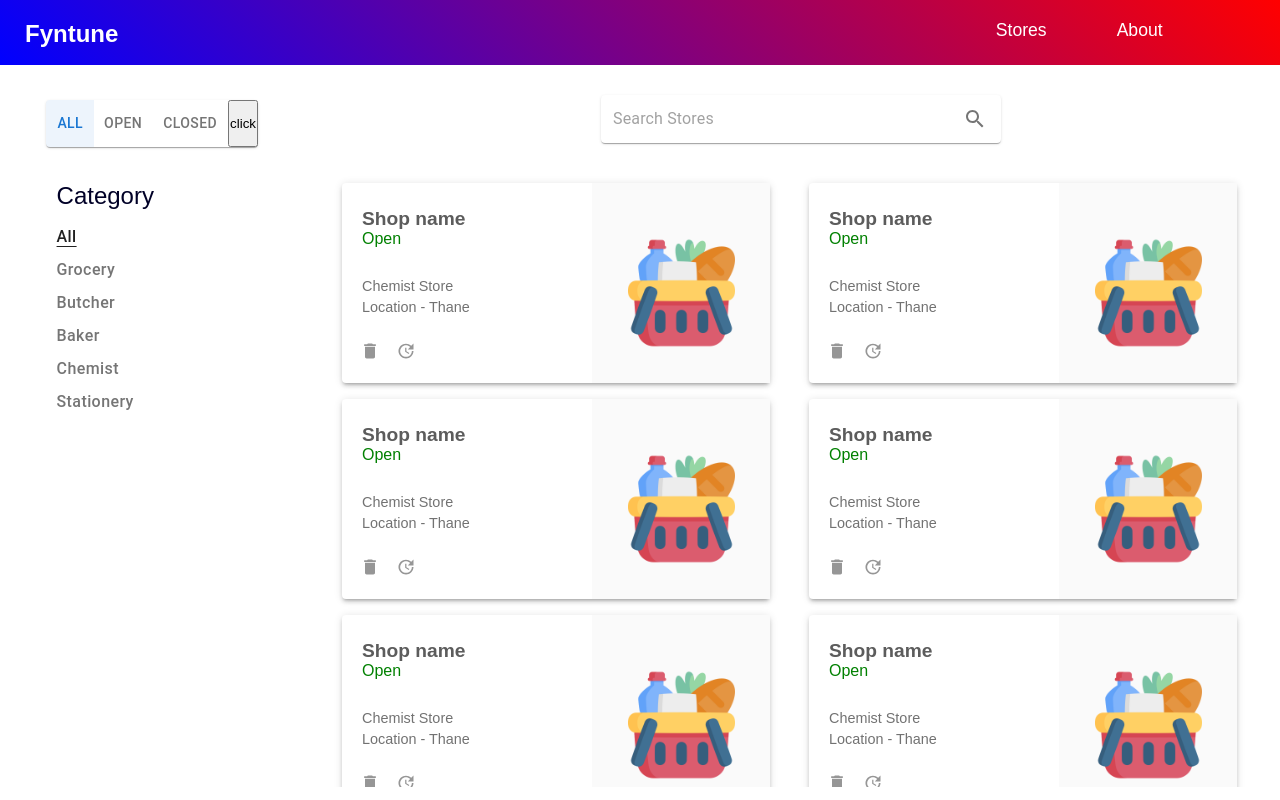
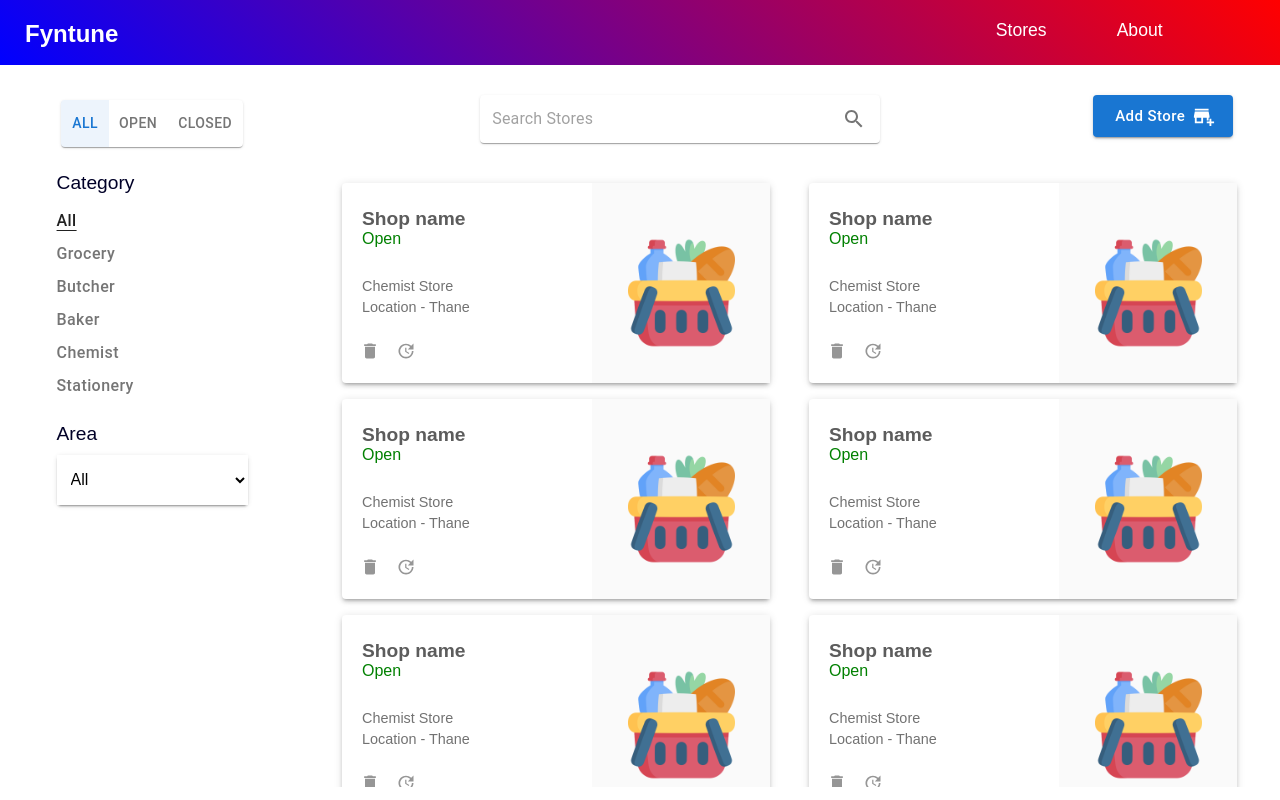
Before and after one commit to optimm/store-app, a React (Create React App) app: page /catalogue in a window 1280 px wide. Built offline with nearby package versions, Linux system fonts and the light colour scheme.

Commit message:
catalogue page completed minor bugs

```diff
--- a/src/components/Catalogue/catalogue.css
+++ b/src/components/Catalogue/catalogue.css
@@ -1,9 +1,9 @@
-.catalogue-container{
+.catalogue-container {
   box-sizing: border-box;
   height: 90vh;
 }
 
-.catalogue-filter-container{
+.catalogue-filter-container {
   box-sizing: border-box;
   /* background-color: red; */
   width: 23%;
@@ -14,23 +14,37 @@ position: fixed;
   z-index: 1;
   top: 80px;
   left: 5px;
-
 }
-.catalogue-items-container{
+.catalogue-items-container {
   box-sizing: border-box;
-
   width: 100%;
   height: 85vh;
 }
-.catalogue-search-bar{
+.catalogue-search-bar {
   width: fit-content;
   display: block;
   margin: auto;
   padding-top: 20px;
 }
-.catalogue-item-list{
+
+.catalogue-item-list {
   margin-top: 20px;
   padding: 20px;
+}
+.catalogue-add-store-container {
+  width: fit-content;
+  display: block;
+  margin: auto;
+  padding-top: 20px;
+}
+.add-store-button {
+  display: block;
+  margin: auto;
+  text-transform: capitalize !important;
+}
+.small-screen-add-store-container{
+
+    display: none;
 }
 
 
@@ -40,70 +54,117 @@ position: fixed;
     height: 0px;
     width: 0px;
   }
+  .catalogue-add-store-container {
+    display: none;
+    height: 0px;
+    width: 0px;
+  }
+  .small-screen-add-store-container {
+    width: 60%;
+        margin: auto;
+        display: flex;
+        justify-content: space-evenly;
+        margin-top: 20px;
+  }
 }
 
 /* Filter container css */
-.filter-button-group-elevation{
+.filter-button-group-elevation {
   width: fit-content;
   display: block;
   margin: auto;
 }
-.toggle-button-group{
-
+.toggle-button-group {
   border: none !important;
   outline: none !important;
 }
-.toggle-button{
+.toggle-button {
   box-sizing: border-box;
   border: none !important;
-
 }
 
-
-.filter-store-category{
+.filter-store-category {
   display: block;
   width: 191.31px;
   margin: auto;
   text-align: left !important;
- margin-top: 35px;
+  margin-top: 25px;
 }
-.store-category-heading{
-    font-size: 1.5rem;
+.store-category-heading {
+  font-size: 1.2rem;
   color: rgb(0, 0, 39);
 }
-.store-category-button-group{
+.store-category-button-group {
   margin-top: 10px;
 }
 
-.store-category-button{
+.store-category-button {
   text-align: left !important;
   border: none !important;
   padding: 3px 0px !important;
-
 }
-.store-category-button:hover{
-    background:none !important;
+.store-category-button:hover {
+  background: none !important;
 }
-.store-category-button p{
+.store-category-button p {
   height: 100%;
   width: 100%;
   text-transform: capitalize;
   font-size: 1rem;
   text-underline-position: under;
 }
-.store-category-button.Mui-selected{
+.store-category-button.Mui-selected {
   background: none !important;
   text-decoration: underline;
-
 }
 
 /* area filter */
-.filter-store-area{
+.filter-store-area {
   display: block;
   width: 191.31px;
   margin: auto;
-        box-sizing: border-box;
+  text-align: left !important;
+  margin-top: 20px;
 }
-.filter-store-area-form{
-    box-sizing: border-box !important;
+
+.filter-store-area-menu {
+  width: 100%;
+  height: 50px;
+  font-size: 1rem;
+  padding: 0px 10px;
+  outline: none;
+  border: none;
+  background-color: white;
+  text-transform: capitalize;
 }
+.area-item {
+  color: rgba(0, 0, 0, 0.54);
+  text-transform: capitalize;
+}
+.area-paper {
+  height: fit-content;
+  margin-top: 10px;
+}
+/* drawer for small screen for filter */
+.drawer-menu {
+}
+
+.drawer-store-status {
+  margin-top: 20px;
+
+}
+.drawer-dropdowns{
+    margin-top: 50px;
+    display: flex;
+    margin-bottom: 50px;
+}
+.drawer-dropdown-indv{
+    width: 80%;
+    display: block;
+    margin: auto;
+}
+.drawer-dropdown-content{
+    outline: none !important;
+    border: none !important;
+    text-transform: capitalize !important;
+}
--- a/src/components/Catalogue/index.jsx
+++ b/src/components/Catalogue/index.jsx
@@ -1,32 +1,21 @@
 import React, { useEffect, useState } from "react";
-import Grid from '@mui/material/Grid';
-import Paper from '@mui/material/Paper';
-import InputBase from '@mui/material/InputBase';
 import SearchIcon from '@mui/icons-material/Search';
-import Box from '@mui/material/Box';
-import ToggleButton from '@mui/material/ToggleButton';
-import ToggleButtonGroup from '@mui/material/ToggleButtonGroup';
-import { IconButton } from "@mui/material";
+import AddBusinessIcon from '@mui/icons-material/AddBusiness';
+import FilterAltIcon from '@mui/icons-material/FilterAlt';
+import { IconButton, SwipeableDrawer, ToggleButtonGroup, ToggleButton, Box, InputBase, Paper, Grid, Button, InputLabel, FormControl, Select, MenuItem } from "@mui/material";
 import HorizontalItem from "./StoreItem/horizontal";
-import InputLabel from '@mui/material/InputLabel';
-import MenuItem from '@mui/material/MenuItem';
-import FormControl from '@mui/material/FormControl';
-import Select from '@mui/material/Select';
-
 
 import './catalogue.css';
 
-
-
-
-
 const Catalogue = () => {
 
+  //states
+  const [value, setValue] = useState("")
+  const [category, setCategory] = useState('all');
+  const [area, setArea] = useState('all');
+  const [open, setOpen] = useState(false);
 
-
-  const [value, setValue] = useState("")
-  const [category, setCategory] = React.useState('all');
-
+  //handling  click functions
   const handleChangeCategory = (event, nextView) => {
     setCategory(nextView);
   };
@@ -39,22 +28,28 @@ const Catalogue = () => {
     setStatus(newStatus);
   };
 
-  const [area, setArea] = React.useState('all');
 
-  const handleChangeArea = (event) => {
-    setArea(event.target.value);
-  };
+
   function hello() {
+    // alert(area);
+    setOpen(true);
+  }
+  function bello() {
+    alert(status);
+    alert(category);
     alert(area);
   }
 
+  //menu arrays
   const data = [1, 2, 3, 4, 5, 6, 7, 8, 9, 10];
   const categoryData = ['all', 'grocery', 'butcher', 'baker', 'chemist', 'stationery']
+  const areas = ['all', 'pune', 'thane', 'mumbai suburban', 'nashik', 'nagpur', 'ahmednagar']
   return (
     <>
-
+      {/* main container */}
       <div className="catalogue-container">
         <Grid container spacing={1}>
+          {/* left filter container */}
           <Grid item md={3} className="main-left">
             <div className="catalogue-filter-container">
               <Paper className="filter-button-group-elevation">
@@ -68,7 +63,7 @@ const Catalogue = () => {
                   <ToggleButton className="toggle-button" variant="contained" value='all' color={"primary"}>All</ToggleButton>
                   <ToggleButton className="toggle-button" variant="contained" value="open" color={"success"}>Open</ToggleButton>
                   <ToggleButton className="toggle-button" variant="contained" value="close" color={"error"}>Closed</ToggleButton>
-                  <button onClick={hello}>click</button>
+                  {/* <button onClick={hello}>click</button> */}
                 </ToggleButtonGroup>
               </Paper>
               {/* category filter */}
@@ -90,25 +85,24 @@ const Catalogue = () => {
               </div>
               {/* area filter */}
               <div className="filter-store-area">
-                {/* <FormControl fullWidth className="filter-store-area-form">
-                  <InputLabel id="demo-simple-select-label">Area</InputLabel>
-                  <Select
-                    labelId="demo-simple-select-label"
-                    id="demo-simple-select"
-                    value={area}
-                    label="Area"
-                    onChange={handleChangeArea}
-                  >
-                    <MenuItem value={10}>Ten</MenuItem>
-                    <MenuItem value={20}>Twenty</MenuItem>
-                    <MenuItem value={30}>Thirty</MenuItem>
-                  </Select>
-                </FormControl> */}
+                <p className="store-category-heading">Area</p>
+                <Paper elevation={2} className="area-paper">
+                  <select className="filter-store-area-menu" onChange={(e) => { setArea(e.target.value) }}>
+                    {
+                      areas.map((item, index) => (
+                        <option value={item} key={index} className="area-item">{item}</option>
+                      ))
+                    }
+                  </select>
+                </Paper>
               </div>
             </div>
           </Grid>
           <Grid item xs={12} md={9}>
             <div className="catalogue-items-container">
+
+              <Grid container spacing={1}>
+                <Grid item xs={12} md={9}>
                   {/* search bar */}
                   <div className="catalogue-search-bar">
                     <Paper
@@ -125,6 +119,26 @@ const Catalogue = () => {
                       </IconButton>
                     </Paper>
                   </div>
+                </Grid>
+                <Grid item md={3}>
+                  <div className="catalogue-add-store-container">
+                    <Button variant="contained" size="large" endIcon={<AddBusinessIcon />} className="add-store-button">
+                      Add Store
+                    </Button>
+                  </div>
+                </Grid>
+                <div className="small-screen-add-store-container">
+                  <Button variant="contained" size="medium" color="secondary" endIcon={<FilterAltIcon />} className="add-store-button filter-button" onClick={hello}>
+                    Filters
+                  </Button>
+                  <Button variant="contained" size="medium" endIcon={<AddBusinessIcon />} className="add-store-button" onClick={bello}>
+                    Add Store
+                  </Button>
+
+
+                </div>
+              </Grid>
+
               {/* all stores  */}
               <div className="catalogue-item-list">
                 <Box sx={{ flexGrow: 1 }}>
@@ -141,8 +155,69 @@ const Catalogue = () => {
             </div>
           </Grid>
 
+        </Grid >
+      </div >
+
+      <SwipeableDrawer anchor="bottom" open={open} onClose={() => setOpen(false)} className="drawer-menu" >
+        <div className="drawer-store-status">
+          <Paper className="filter-button-group-elevation">
+            <ToggleButtonGroup
+              value={status}
+              exclusive
+              className="toggle-button-group"
+              onChange={handleChangeStatus}
+            >
+              <ToggleButton className="toggle-button" variant="contained" value='all' color={"primary"}>All</ToggleButton>
+              <ToggleButton className="toggle-button" variant="contained" value="open" color={"success"}>Open</ToggleButton>
+              <ToggleButton className="toggle-button" variant="contained" value="close" color={"error"}>Closed</ToggleButton>
+            </ToggleButtonGroup>
+          </Paper>
+        </div>
+        <div className="drawer-dropdowns">
+          <Grid container spacing={2}>
+            <Grid item xs={6}>
+              <div className="drawer-dropdown-indv">
+
+                <FormControl fullWidth className="drawer-dropdown-content">
+
+                  <InputLabel id="demo-simple-select-label">Category</InputLabel>
+                  <Select
+                    labelId="demo-simple-select-label"
+                    id="demo-simple-select"
+                    onChange={(e) => { setCategory(e.target.value) }}
+                    label="Category"
+
+                  >
+                    {categoryData.map((item, index) => (
+                      <MenuItem value={item} style={{ textTransform: "capitalize" }}>{item}</MenuItem>
+                    ))}
+                  </Select>
+                </FormControl>
+              </div>
             </Grid>
+            <Grid item xs={6}>
+              <div className="drawer-dropdown-indv">
+
+                <FormControl fullWidth className="drawer-dropdown-content">
+                  <InputLabel id="demo-simple-select-label">Area</InputLabel>
+                  <Select
+                    labelId="demo-simple-select-label"
+                    id="demo-simple-select"
+                    onChange={(e) => { setArea(e.target.value) }}
+                    label="Area"
+
+                  >
+                    {areas.map((item, index) => (
+                      <MenuItem value={item} style={{ textTransform: "capitalize" }}>{item}</MenuItem>
+                    ))}
+                  </Select>
+                </FormControl>
               </div>
+            </Grid>
+          </Grid>
+
+        </div>
+      </SwipeableDrawer>
 
     </>
   );
--- a/src/index.css
+++ b/src/index.css
@@ -18,6 +18,7 @@ html {
   margin: 0px;
   padding: 0px;
   overflow-x: hidden;
+  overflow-y: scroll;
 }
 
 body {
```
Lines whose indentation alone changed are shown as unchanged.
